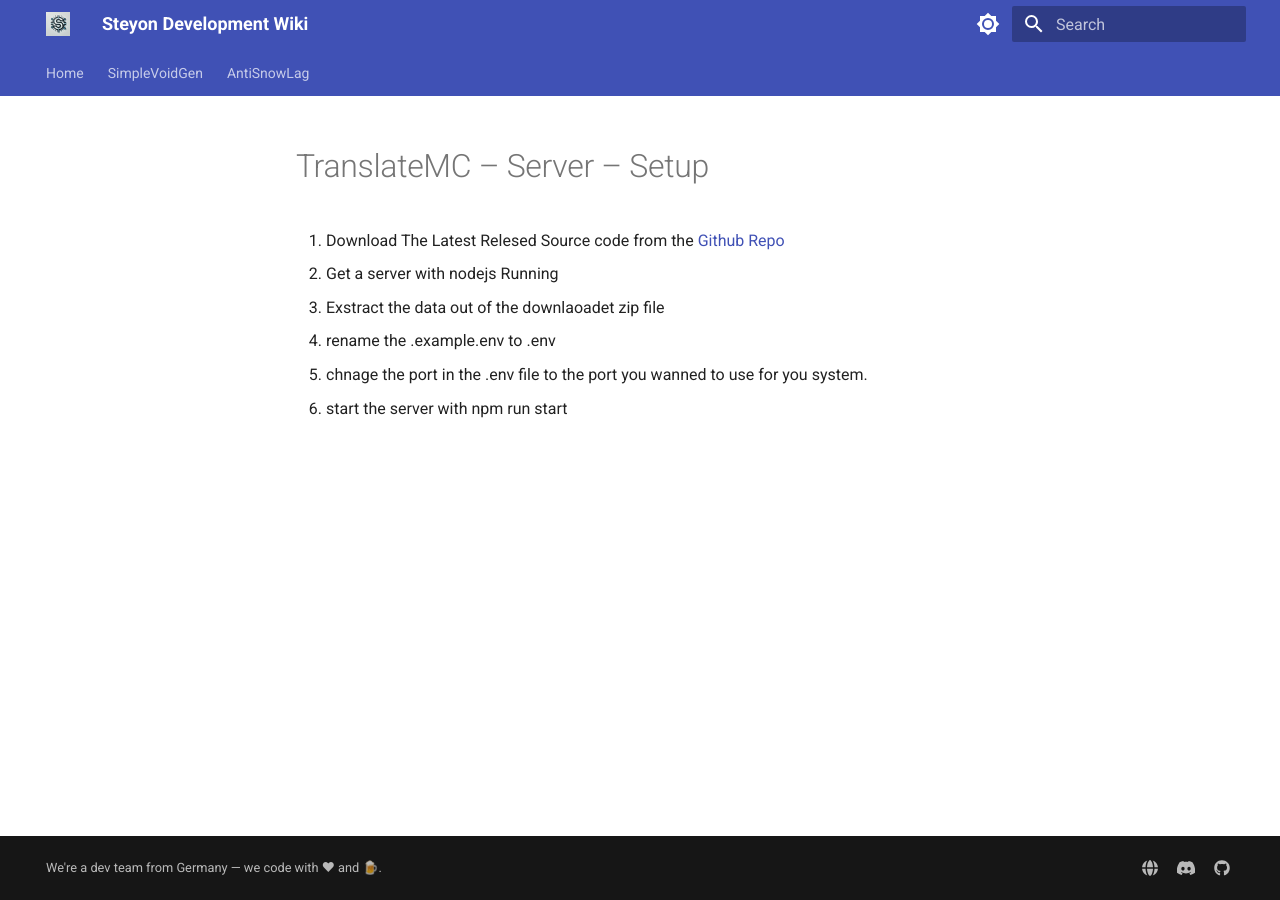
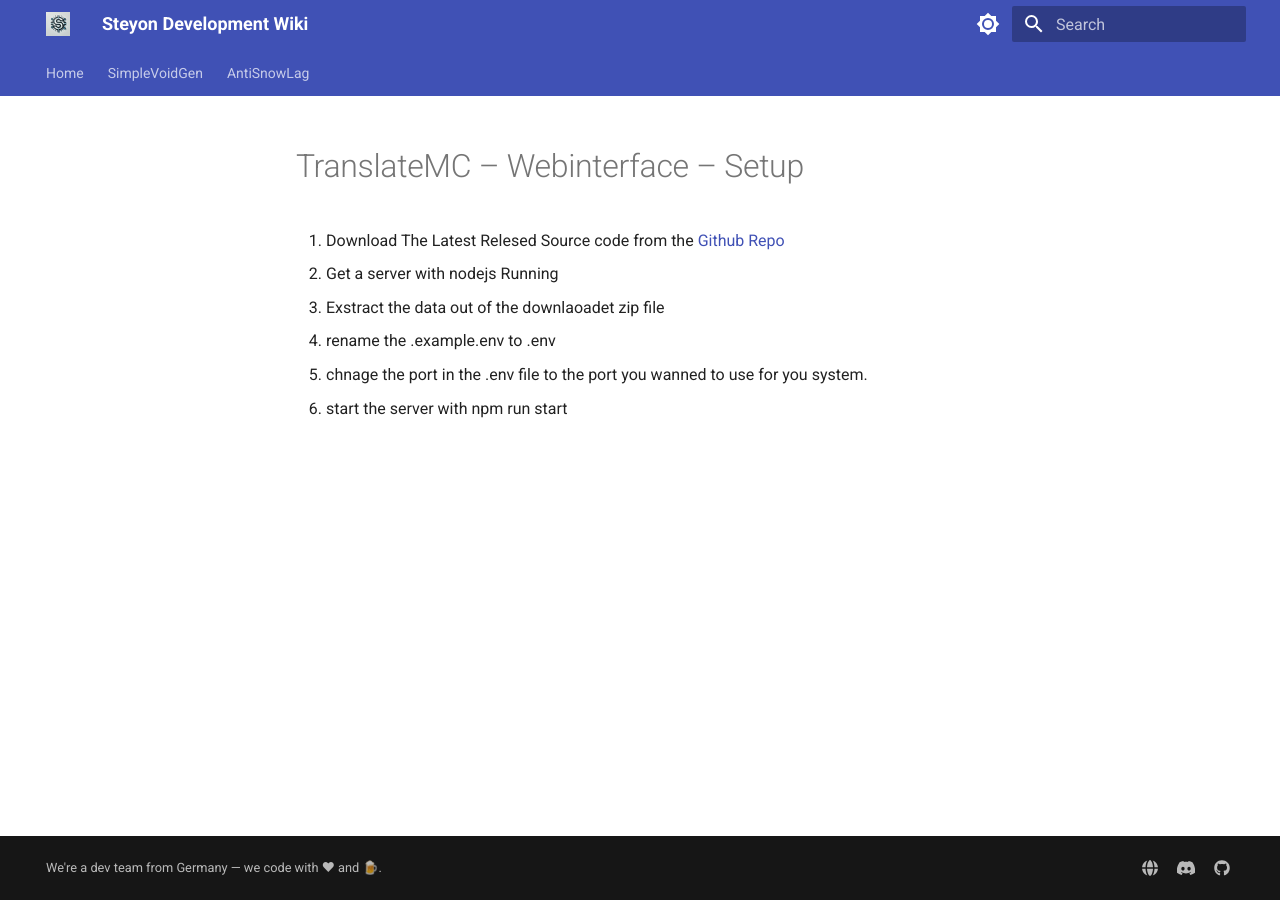
Before and after one commit to Steyondev/wiki, an MkDocs documentation site: the page built from docs/TranslateMC/Webinterface/Setup.md, in a window 1280 px wide. Built offline with MkDocs 1.6.1 and Material for MkDocs 9.7.7, drawn with Linux system fonts in a browser that asks for light colours.

Commit message:
Rename setup documentation for web interface
Updated setup documentation for the web interface.

```diff
--- a/docs/TranslateMC/Server/Setup.md
+++ b/docs/TranslateMC/Webinterface/Setup.md
@@ -1,4 +1,4 @@
-# TranslateMC – Server – Setup
+# TranslateMC – Webinterface – Setup
 
 1. Download The Latest Relesed Source code from the [Github Repo](https://github.com/Steyondev/TranslateMC-server/releases/latest)
 2. Get a server with nodejs Running
```
